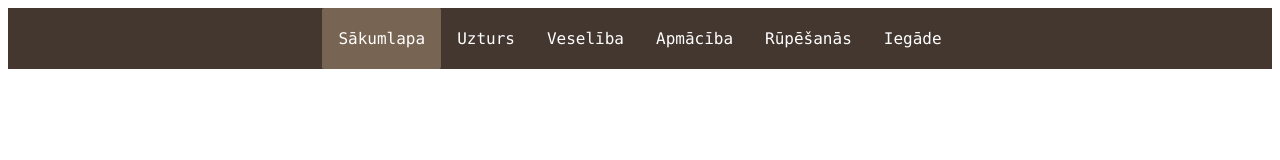
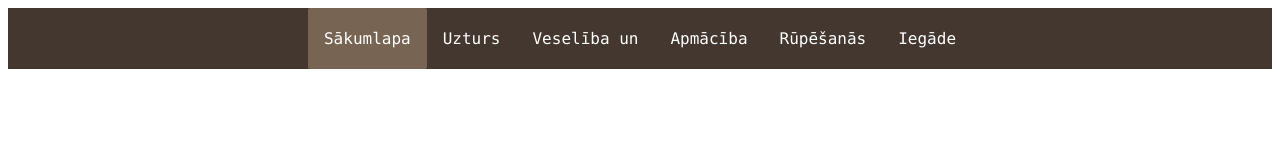
Before and after one commit to asafsalpe/majdzivnieki, a plain HTML site: page index.html in a window 1280 px wide. Drawn offline with Linux system fonts and the light colour scheme.

Commit message:
Co-authored-by: martamaurina <martamaurina@users.noreply.github.com>

```diff
--- a/index.html
+++ b/index.html
@@ -7,11 +7,11 @@
         <ul>
             <li><a class = "active" href="index.html">Sākumlapa</a></li>
             <li><a href="barosana.html">Uzturs</a></li>
-            <li><a href="veseliba.html">Veselība</a></li>
+            <li><a href="veseliba.html">Veselība un </a></li>
             <li><a href="apmaciba.html">Apmācība</a></li>
             <li><a href="rupes.html">Rūpēšanās</a></li>
             <li><a href="iegade.html">Iegāde</a></li>
           </ul>
     </body>
-    <!--Par ko man tāds sods-->
+    <!-- -->
 </html>
```
Also changed, not shown: iegade.html (+1 -1 lines), rupes.html (+1 -1 lines).
